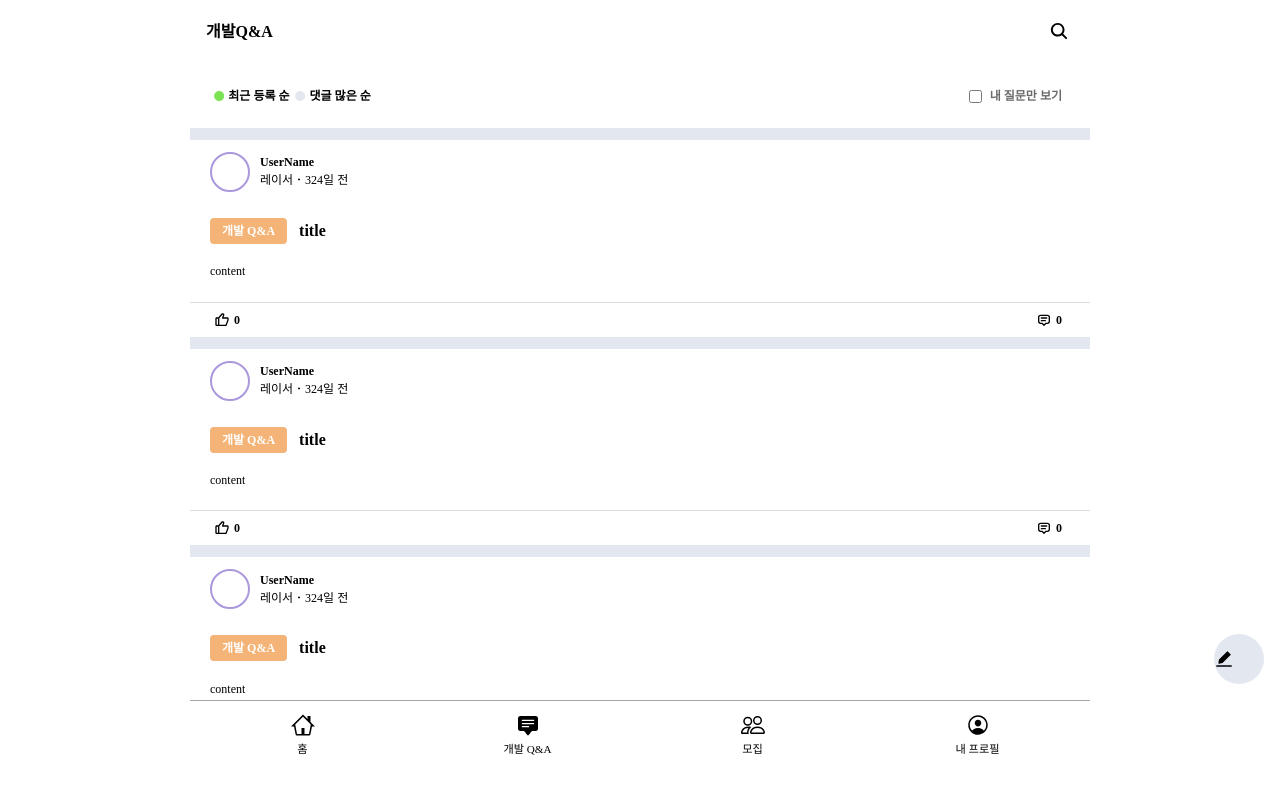
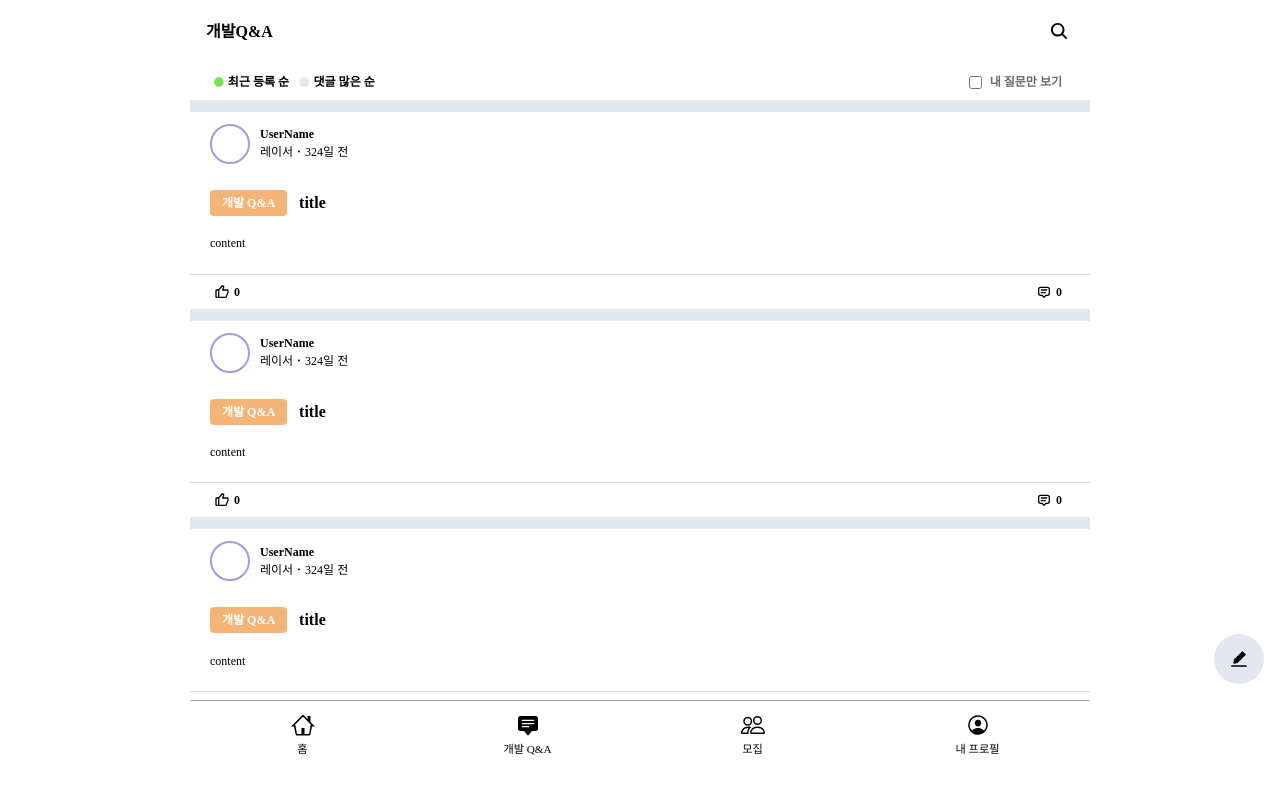
Before and after one commit to yunjichoi9151/White_Rabbit, a React app: page /qna in a window 1280 px wide. Shown: the top 798 px of the page. Built offline with nearby package versions, Linux system fonts and the light colour scheme.

Commit message:
💄 Style: 스타일 깨지는 부분 해결
1. 스타일 깨지는 부분 해결

```diff
--- a/src/components/board/WriteButton/style.jsx
+++ b/src/components/board/WriteButton/style.jsx
@@ -6,6 +6,8 @@ export const FixedButton = styled.div`
   width: 50px;
   height: 50px;
   border-radius: 25px;
+  display: flex;
+  justify-content: center;
   position: fixed;
   bottom: 116px;
   right: 16px;
--- a/src/components/profile/TabBar/style.jsx
+++ b/src/components/profile/TabBar/style.jsx
@@ -2,6 +2,5 @@ import styled from 'styled-components';
 
 export const TabBar = styled.div`
   width: 100%;
-  height: 100%;
   display: flex;
 `;
--- a/src/pages/Admin/index.jsx
+++ b/src/pages/Admin/index.jsx
@@ -9,7 +9,7 @@ import TableRow from '../../components/admin/TableRow';
 
 const Admin = () => {
   const [isAdmitted, setIsAdmitted] = useState(false);
-  const [currentTabKey, setCurrentTabKey] = useState('1');
+  const [currentTabKey, setCurrentTabKey] = useState('0');
 
   const handleTabClick = (tabKey) => {
     setCurrentTabKey(tabKey);
@@ -51,6 +51,7 @@ const Admin = () => {
               padding: '12px',
               justifyContent: 'flex-end',
               margin: 0,
+              height: 'auto',
             }}
             onChange={handleCheckBoxChange}
           />
--- a/src/pages/QNA/index.jsx
+++ b/src/pages/QNA/index.jsx
@@ -39,6 +39,7 @@ const QNA = () => {
             textStyle={{
               font: CS.font.labelSmall,
               padding: '4px',
+              marginRight: '4px',
               width: '100%',
             }}
             existText={false}
--- a/src/pages/QNA/style.jsx
+++ b/src/pages/QNA/style.jsx
@@ -11,7 +11,7 @@ export const QNAWrap = styled.div`
 
 export const FilterBar = styled.div`
   width: 100%;
-  min-height: 64px;
+  min-height: 36px;
   padding: 0px 24px 0px 24px;
   display: flex;
   justify-content: space-between;
--- a/src/pages/Recruitment/index.jsx
+++ b/src/pages/Recruitment/index.jsx
@@ -29,6 +29,7 @@ const Recruitment = () => {
           textStyle={{
             font: CS.font.labelSmall,
             padding: '4px',
+            marginRight: '4px',
             width: '100%',
           }}
           existText={false}
@@ -46,6 +47,7 @@ const Recruitment = () => {
           textStyle={{
             font: CS.font.labelSmall,
             padding: '4px',
+            marginRight: '4px',
             width: '100%',
           }}
           existText={false}
--- a/src/pages/Recruitment/style.jsx
+++ b/src/pages/Recruitment/style.jsx
@@ -9,7 +9,7 @@ export const RecruitmentWrap = styled.div`
 
 export const FilterBar = styled.div`
   width: 100%;
-  height: 64px;
+  height: 36px;
   padding: 0px 24px;
   display: flex;
 `;
```
